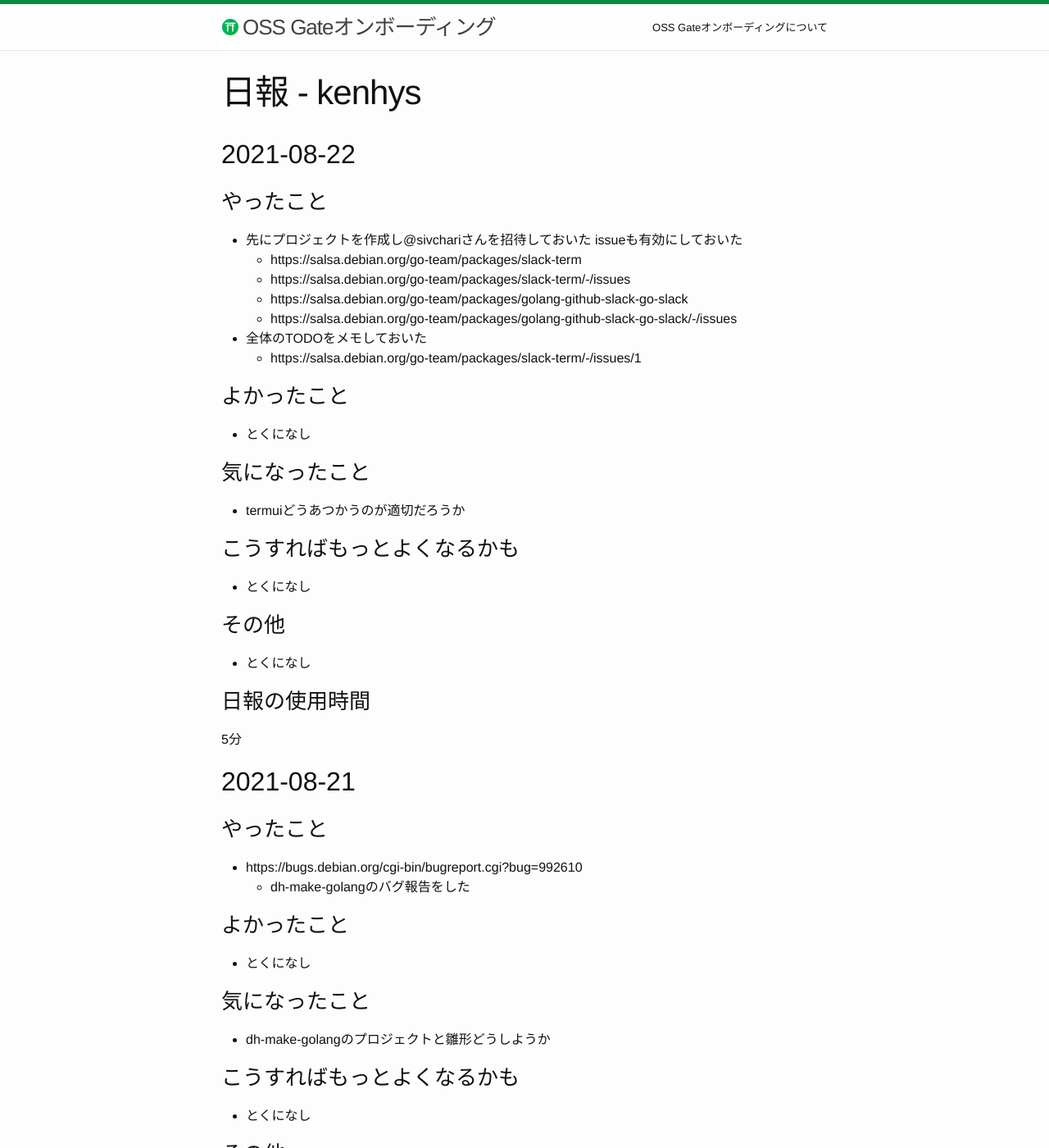
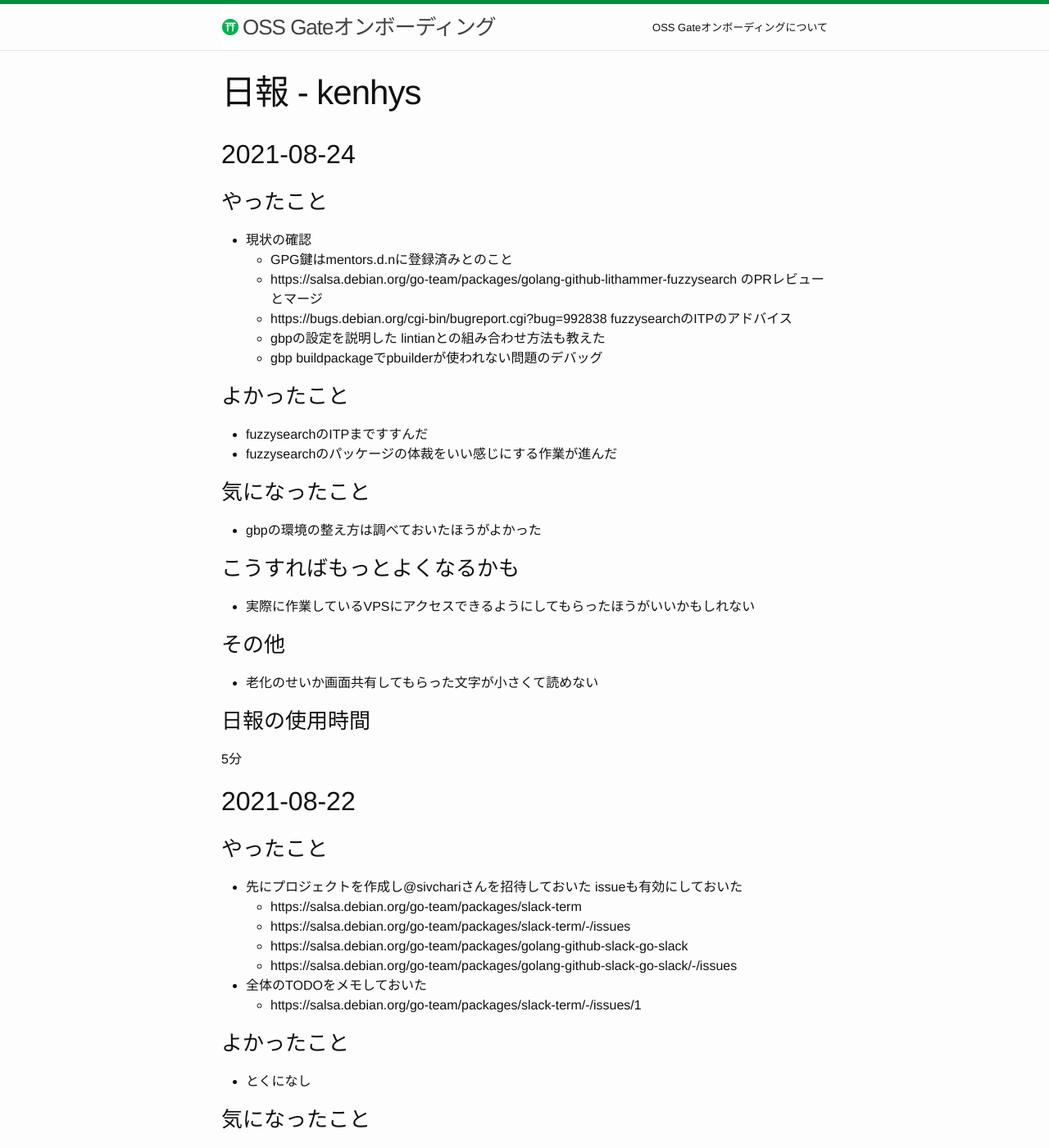
Before and after one commit to oss-gate/on-boarding, a Jekyll site: the page built from proposals/2021-08/kenhys-maintain-debian-packages/daily-report-kenhys.md, in a window 1280 px wide and 1400 px high. Shown: the whole window at 82% size. Built offline with Jekyll 4.4.1, drawn with Linux system fonts in a browser that asks for light colours; Markdown is read by kramdown in place of the engine named in the settings; comment, search, counter and statistics services are not loaded.

Commit message:
2021-08: add 8/24 activity

```diff
--- a/proposals/2021-08/kenhys-maintain-debian-packages/daily-report-kenhys.md
+++ b/proposals/2021-08/kenhys-maintain-debian-packages/daily-report-kenhys.md
@@ -6,6 +6,38 @@ title: 日報 - kenhys
 <!-- ↑の${ID}は自分のGitHubのIDに置き換える。例：日報 - kenhys -->
 
 <!-- 新しい日付を上に書く。つまり、追記するときは上に追記する。 -->
+
+## 2021-08-24
+
+### やったこと
+
+* 現状の確認
+  * GPG鍵はmentors.d.nに登録済みとのこと
+  * https://salsa.debian.org/go-team/packages/golang-github-lithammer-fuzzysearch のPRレビューとマージ
+  * https://bugs.debian.org/cgi-bin/bugreport.cgi?bug=992838 fuzzysearchのITPのアドバイス
+  * gbpの設定を説明した lintianとの組み合わせ方法も教えた
+  * gbp buildpackageでpbuilderが使われない問題のデバッグ
+
+### よかったこと
+
+  * fuzzysearchのITPまですすんだ
+  * fuzzysearchのパッケージの体裁をいい感じにする作業が進んだ
+
+### 気になったこと
+
+  * gbpの環境の整え方は調べておいたほうがよかった
+
+### こうすればもっとよくなるかも
+
+  * 実際に作業しているVPSにアクセスできるようにしてもらったほうがいいかもしれない
+
+### その他
+
+  * 老化のせいか画面共有してもらった文字が小さくて読めない
+
+### 日報の使用時間
+
+5分
 
 ## 2021-08-22
 
```
